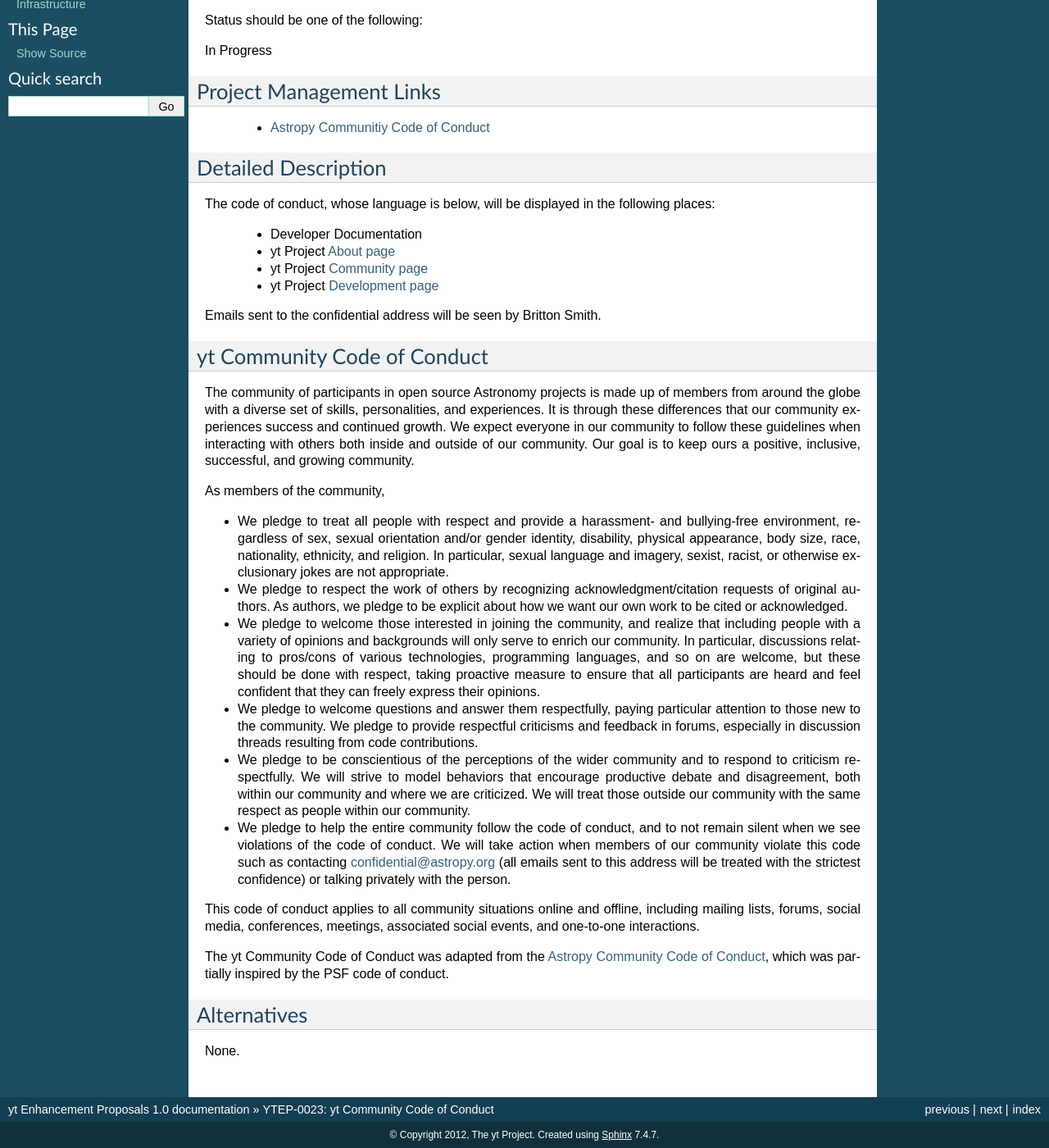
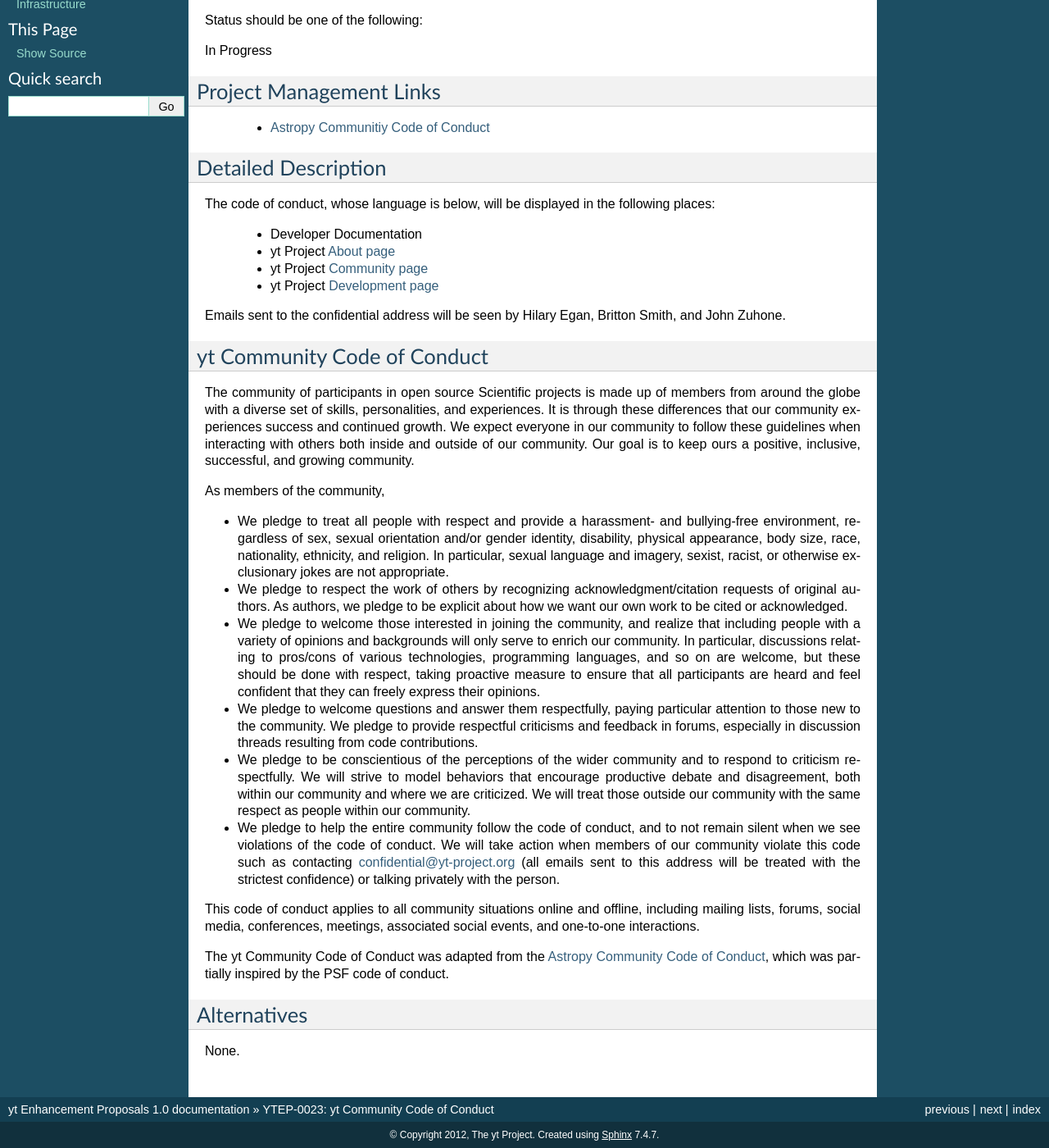
Before and after one commit to yt-project/ytep, a Sphinx documentation site: the page built from source/YTEPs/YTEP-0023.rst, in a window 1280 px wide and 1400 px high, scrolled down 343 px. Shown: the whole window at 82% size. Built offline with Sphinx 7.4.7, drawn with Linux system fonts in a browser that asks for light colours; formulas are drawn with MathJax 3.

Commit message:
Updating ytep.

```diff
--- a/source/YTEPs/YTEP-0023.rst
+++ b/source/YTEPs/YTEP-0023.rst
@@ -44,13 +44,14 @@
   * yt Project `Development page
     <http://yt-project.org/development.html#codeofconduct>`_
 
-Emails sent to the confidential address will be seen by Britton Smith.
+Emails sent to the confidential address will be seen by Hilary Egan,
+Britton Smith, and John Zuhone.
 
 yt Community Code of Conduct
 ----------------------------
 
 The community of participants in open source
-Astronomy projects is made up of members from around the
+Scientific projects is made up of members from around the
 globe with a diverse set of skills, personalities, and
 experiences. It is through these differences that our
 community experiences success and continued growth. We
@@ -106,7 +107,7 @@
   code of conduct, and to not remain silent when we see
   violations of the code of conduct. We will take action
   when members of our community violate this code such as
-  contacting confidential@astropy.org (all emails sent to
+  contacting confidential@yt-project.org (all emails sent to
   this address will be treated with the strictest
   confidence) or talking privately with the person.
 
```
